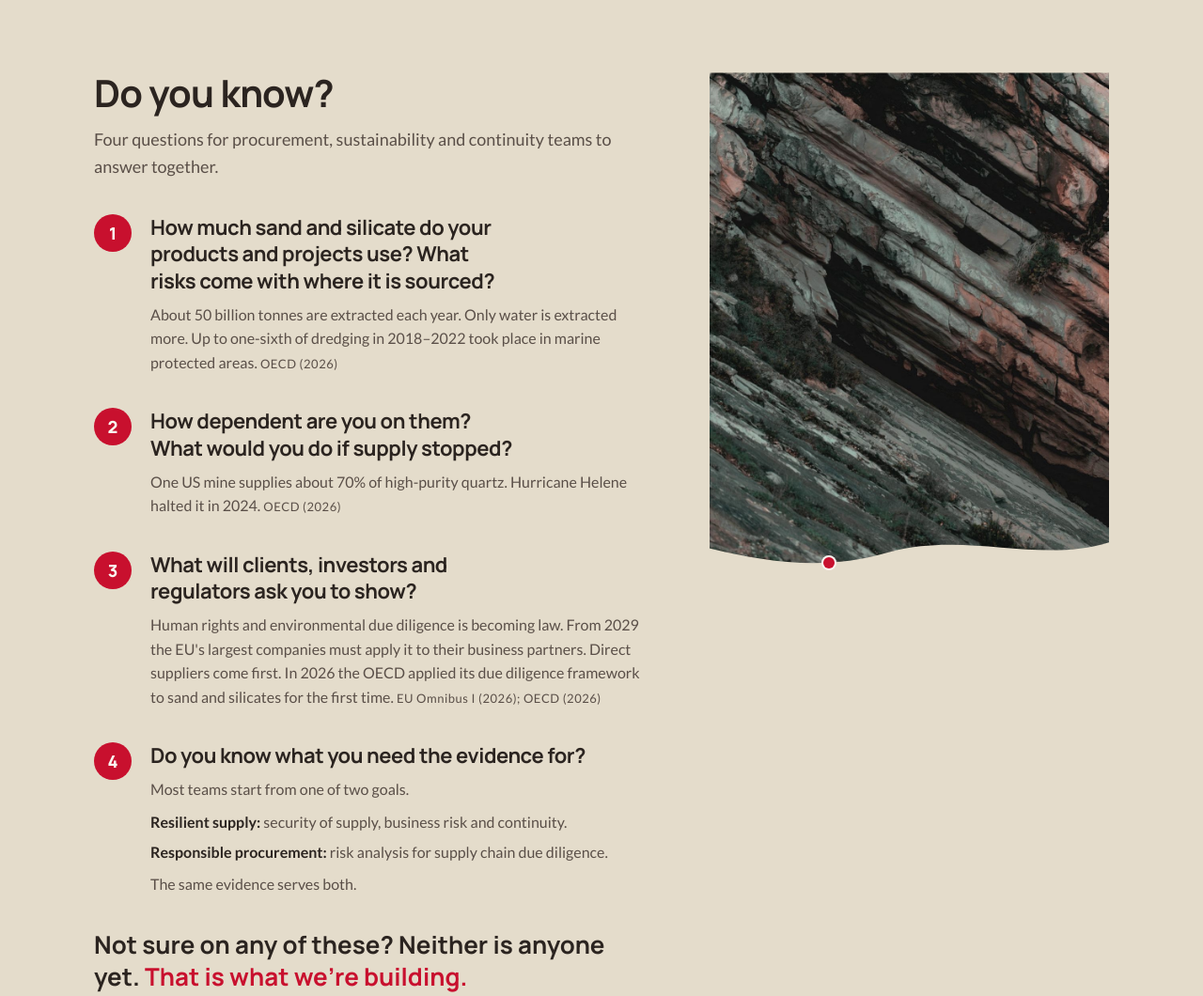
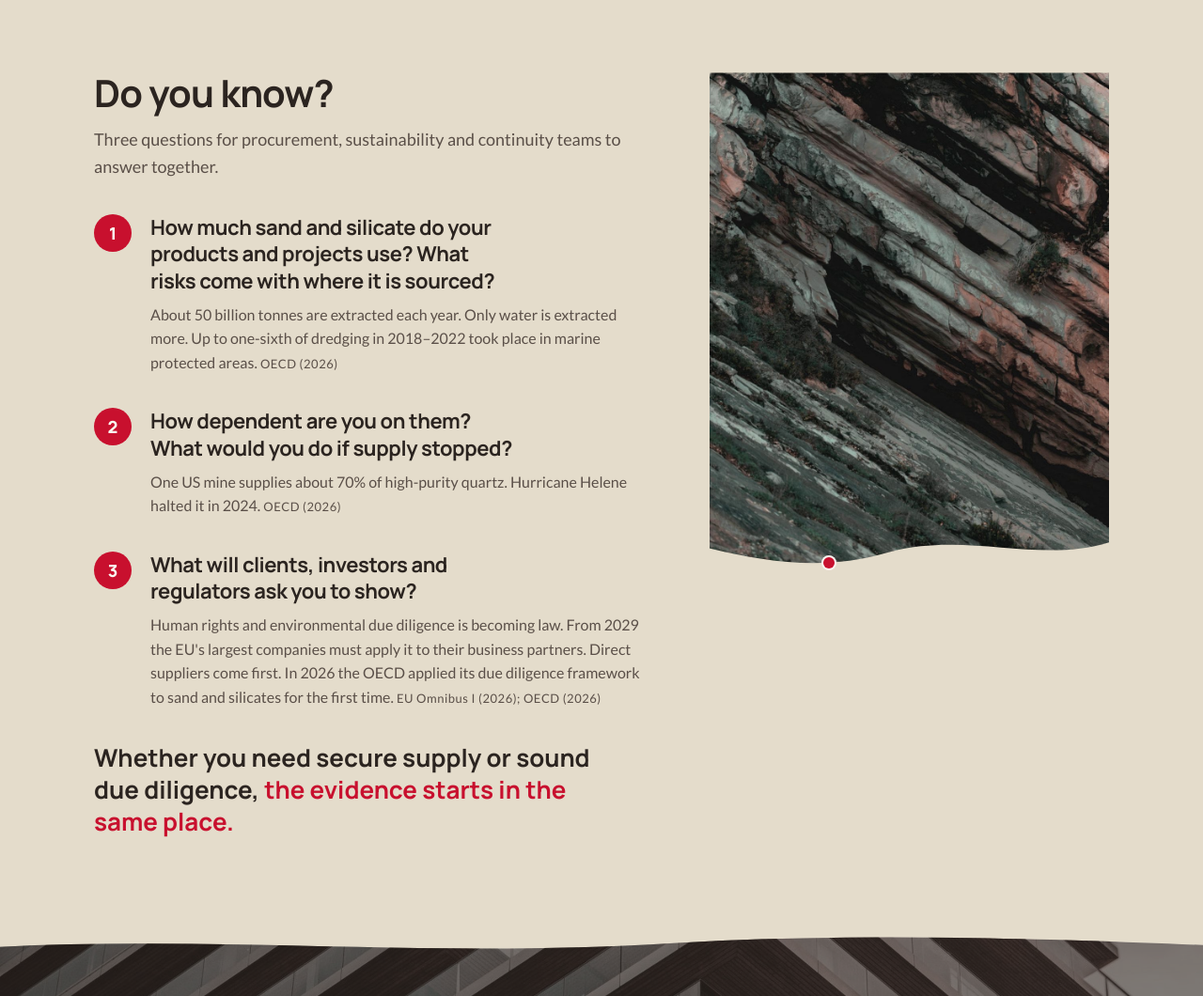
Before and after one commit to odostrata/odostrata-site, a plain HTML site: page index.html in a window 1280 px wide. Shown: the part 2200-3260 px from the top of the page at 94% size. Drawn offline with Linux system fonts and the light colour scheme.

Commit message:
Revise questions and closing statement in index.html
Updated the content in index.html to reflect changes in the questions for procurement and sustainability teams, and modified the closing statement.

```diff
--- a/index.html
+++ b/index.html
@@ -31,7 +31,7 @@
     <p class="lead">The risks that make supply unreliable often cause harm too. odoStrata maps both. Procurement, risk and sustainability teams then act on the same facts.</p>
   </div>
 </header>
-<span class="dot dot--lead" style="left:82%;top:95.53%" aria-hidden="true"></span>
+<span class="dot dot--lead" style="left:90%;top:95.46%" aria-hidden="true"></span>
 </div>
 
 <main>
@@ -88,7 +88,7 @@
       <div class="text">
         <div class="sec-head">
           <h2 id="dyk">Do you know?</h2>
-          <p>Four questions for procurement, sustainability and continuity teams to answer together.</p>
+          <p>Three questions for procurement, sustainability and continuity teams to answer together.</p>
         </div>
         <ol class="qs">
           <li class="q">
@@ -112,20 +112,8 @@
               <p class="fact">Human rights and environmental due diligence is becoming law. From 2029 the EU's largest companies must apply it to their business partners. Direct suppliers come first. In 2026 the OECD applied its due diligence framework to sand and silicates for the first time. <span>EU Omnibus I (2026); OECD (2026)</span></p>
             </div>
           </li>
-          <li class="q">
-            <span class="n" aria-hidden="true">4</span>
-            <div>
-              <h3>Do you know what you need the evidence for?</h3>
-              <p class="fact">Most teams start from one of two goals.</p>
-              <ul class="goals">
-                <li><b>Resilient supply:</b> security of supply, business risk and continuity.</li>
-                <li><b>Responsible procurement:</b> risk analysis for supply chain due diligence.</li>
-              </ul>
-              <p class="fact">The same evidence serves both.</p>
-            </div>
-          </li>
         </ol>
-        <p class="close-line">Not sure on any of these? Neither is anyone yet. <b>That is what we're building.</b></p>
+        <p class="close-line">Whether you need secure supply or sound due diligence, <b>the evidence starts in the same place.</b></p>
       </div>
       <figure class="edge"><img src="assets/images/rock.jpg" alt="Tilted layers of coastal rock"><span class="dot" style="left:30%;top:98.09%" aria-hidden="true"></span></figure>
     </div>
```
